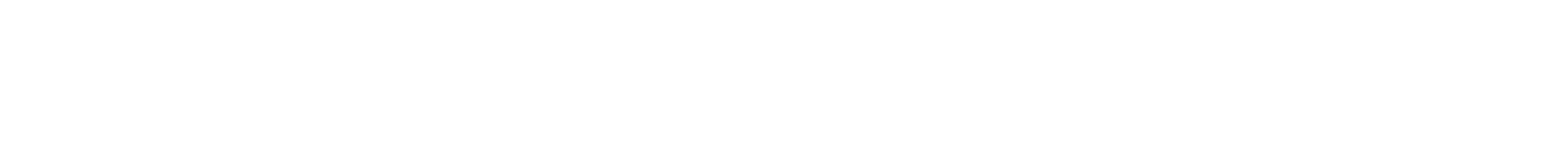
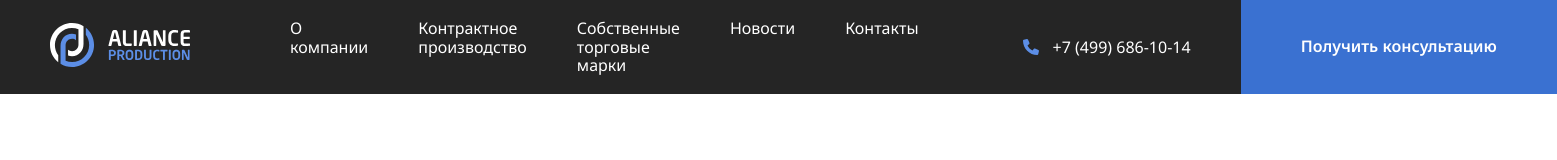
Before and after one commit to Mevnt/Aliance, a plain HTML site: page index.html in a window 1280 px wide. Shown: the whole page, 1557 px wide, since content can reach past the window. Drawn offline with Linux system fonts and the light colour scheme.

Commit message:
add: navbar

```diff
--- a/css/style.css
+++ b/css/style.css
@@ -0,0 +1,58 @@
+* {
+  box-sizing: border-box;
+}
+body {
+  font-family: "Noto Sans", sans-serif;
+}
+.navbar {
+  background-color: #252525;
+  display: flex;
+  align-items: center;
+  color: white;
+  height: 94px;
+}
+.header-logo {
+  padding: 25px 50px;
+}
+.header-nav {
+  flex-basis: 100%;
+  display: flex;
+  list-style: none;
+  padding: 0 50px;
+  margin: 0;
+}
+.header-nav-link {
+  text-decoration: none;
+  font-size: 16px;
+  margin-right: 50px;
+  color: inherit;
+}
+.header-phone {
+  flex-shrink: 0;
+  display: flex;
+  align-items: center;
+  gap: 10px;
+  margin-right: 50px;
+}
+.header-phone-link {
+  text-decoration: none;
+  font-size: 16px;
+  color: inherit;
+}
+.button {
+  font-weight: 600;
+  font-size: 16px;
+  line-height: 160%;
+  color: var(--white);
+  background: #3a71d1;
+  display: flex;
+  align-items: center;
+  justify-content: center;
+  padding: 25px 60px;
+  gap: 10px;
+  border: none;
+  flex-shrink: 0;
+}
+.header-button {
+  height: 100%;
+}
--- a/index.html
+++ b/index.html
@@ -1,14 +1,57 @@
 <!DOCTYPE html>
 <html lang="ru">
-<head>
-  <meta charset="UTF-8">
-  <meta name="viewport" content="width=device-width, initial-scale=1.0">
-  <link rel="stylesheet" href="css/normalize.css">
-  <link rel="stylesheet" href="css/style.css">
-  <title>Document</title>
-</head>
-<body>
+  <head>
+    <meta charset="UTF-8" />
+    <meta name="viewport" content="width=device-width, initial-scale=1.0" />
+    <link rel="preconnect" href="https://fonts.googleapis.com" />
+    <link rel="preconnect" href="https://fonts.gstatic.com" crossorigin />
+    <link
+      href="https://fonts.googleapis.com/css2?family=Noto+Sans:ital,wdth,wght@0,62.5..100,100..900;1,62.5..100,100..900&display=swap"
+      rel="stylesheet"
+    />
+    <link rel="stylesheet" href="css/normalize.css" />
+    <link rel="stylesheet" href="css/style.css" />
+    <title>Aliance Production</title>
+  </head>
+  <body>
+    <header class="header">
+      <nav class="navbar">
+        <a href="./" class="header-logo">
+          <img
+            class="logo-light"
+            src="img/logo light.svg"
+            alt="Aliance Production"
+          />
+        </a>
+        <ul class="header-nav">
+          <li class="header-nav-item">
+            <a href="#" class="header-nav-link">О компании</a>
+          </li>
+          <li class="header-nav-item">
+            <a href="#" class="header-nav-link">Контрактное производство</a>
+          </li>
+          <li class="header-nav-item">
+            <a href="#" class="header-nav-link">Собственные торговые марки</a>
+          </li>
+          <li class="header-nav-item">
+            <a href="#" class="header-nav-link">Новости</a>
+          </li>
+          <li class="header-nav-item">
+            <a href="#" class="header-nav-link">Контакты</a>
+          </li>
+        </ul>
+        <div class="header-phone">
+          <img src="img/phone.svg" alt="icon: phone" />
+          <a href="tel:+74996861014" class="header-phone-link"
+            >+7 (499) 686-10-14</a
+          >
+        </div>
+        <!-- /.header-phone -->
+        <button class="header-button button">Получить консультацию</button>
+      </nav>
+      <!-- /.navbar -->
+    </header>
 
-  <script src="js/main.js"></script>
-</body>
+    <script src="js/main.js"></script>
+  </body>
 </html>
```
Also changed, not shown: img/logo light.svg (added), img/phone.svg (added).
